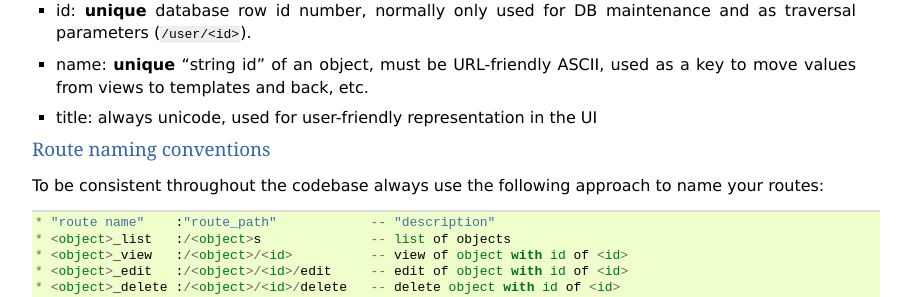
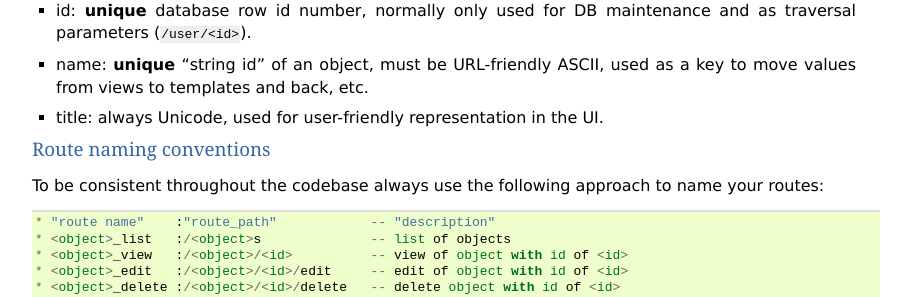
Before and after one commit to persho/pyramid_bimt, a Sphinx documentation site: the page built from docs/conventions.rst, in a window 1280 px wide and 900 px high, scrolled down 1363 px. Shown: the part 152-449 px from the top of the window, without its empty margins (48-959 px from the left). Built offline with Sphinx 7.4.7, drawn with Linux system fonts in a browser that asks for light colours.

Commit message:
docs nitpick

```diff
--- a/docs/conventions.rst
+++ b/docs/conventions.rst
@@ -97,7 +97,7 @@ following way:
   and as traversal parameters (``/user/<id>``).
 * name: **unique** "string id" of an object, must be URL-friendly ASCII, used
   as a key to move values from views to templates and back, etc.
-* title: always unicode, used for user-friendly representation in the UI
+* title: always Unicode, used for user-friendly representation in the UI.
 
 
 Route naming conventions
```
